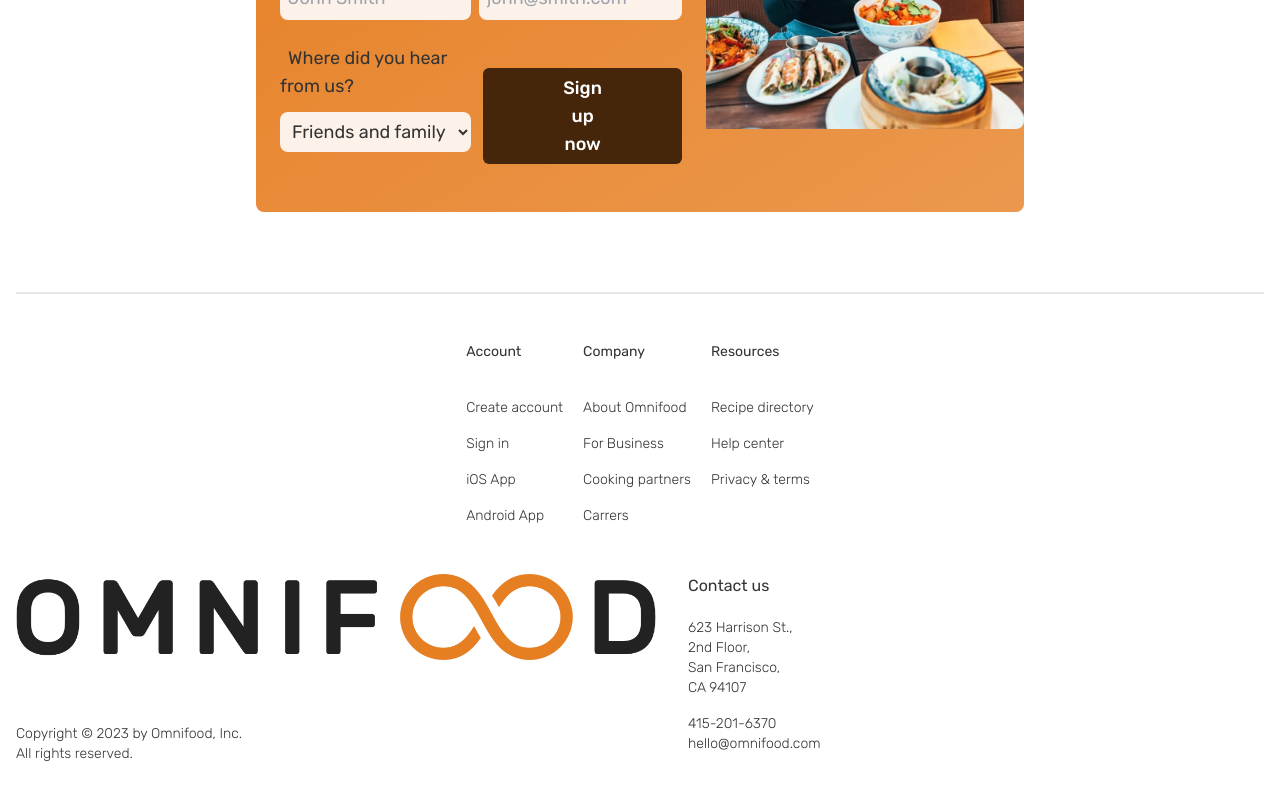
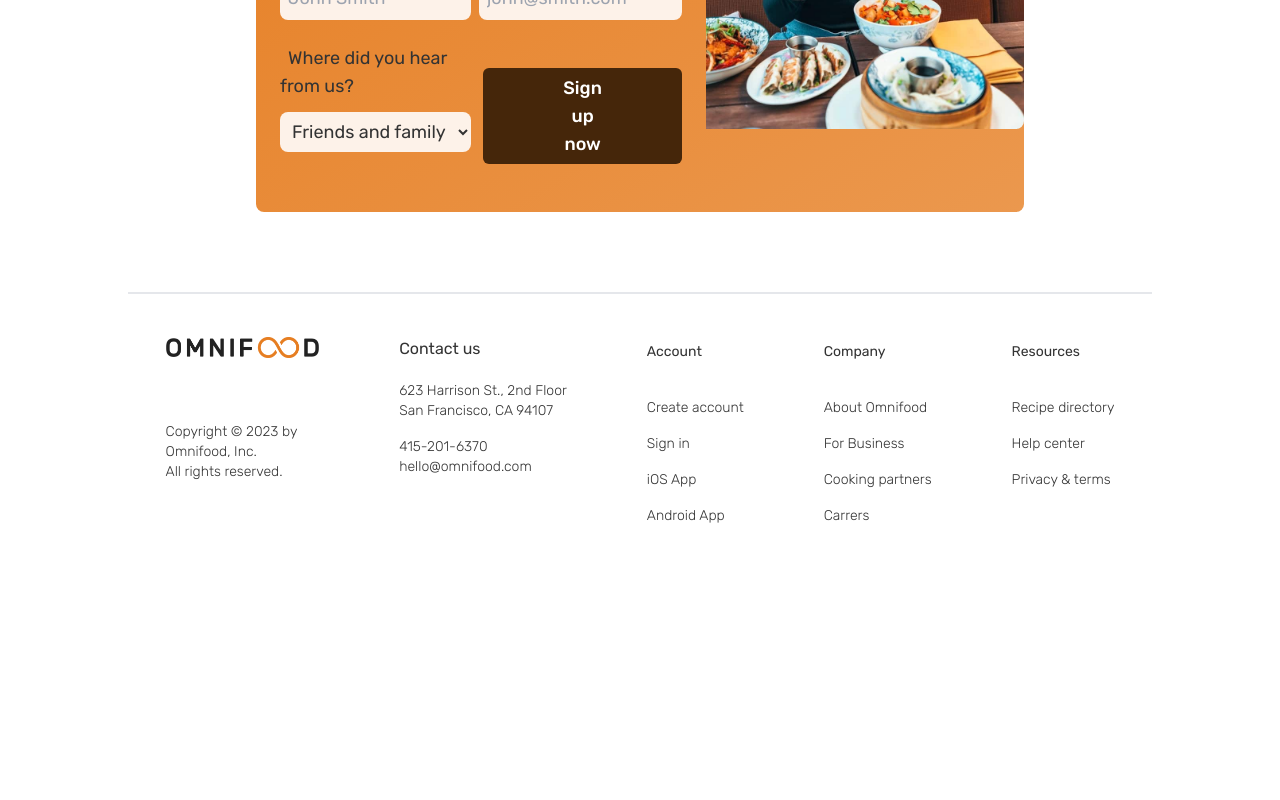
Before and after one commit to bojan09/omnifood, a React (Vite) app: page / in a window 1280 px wide. Shown: the part 6607-7407 px from the top of the page. After the commit the page ends 7261 px from the top, so only its background shows below. Built offline with nearby package versions, Linux system fonts and the light colour scheme.

Commit message:
Footer desktop complete

```diff
--- a/src/components/Footer.jsx
+++ b/src/components/Footer.jsx
@@ -5,9 +5,9 @@ import footerLogo from "../assets/omnifood-logo.png";
 
 const Footer = () => {
   return (
-    <div className="my-[5rem] border-t-2 mx-4">
+    <div className="my-[5rem] border-t-2 xs:w-[90vw] md:w-[80vw] mx-auto md:flex flex-row-reverse justify-center items-center md:gap-[5rem]">
       {/* Top container */}
-      <div className="flex justify-center my-[3rem] gap-5">
+      <div className="flex justify-center my-[3rem] gap-5 md:gap-[5rem]">
         {/* Account - container */}
         <div className="font-light text-sm flex flex-col gap-4">
           <h1 className="mb-5 font-normal">Account</h1>
@@ -36,9 +36,9 @@ const Footer = () => {
       </div>
 
       {/* Bottom container */}
-      <div className="flex gap-8">
+      <div className="flex gap-8 md:gap-[5rem] md:mb-[3rem] ">
         {/* Logo & Copyright - container */}
-        <a href="#" className="w-[50vw]">
+        <a href="#" className="w-[50vw] md:w-[12vw]">
           <img src={footerLogo} alt="logo" className="mb-[4rem]" />
           <p className="font-light text-sm flex flex-col gap-4">
             Copyright © 2023 by Omnifood, Inc. <br />
@@ -50,8 +50,8 @@ const Footer = () => {
           <h1 className="mb-5 font-normal">Contact us</h1>
           <div className="font-light text-sm flex flex-col gap-4">
             <p>
-              623 Harrison St., <br /> 2nd Floor,
-              <br /> San Francisco, <br /> CA 94107
+              623 Harrison St., 2nd Floor <br />
+              San Francisco, CA 94107
             </p>
             <p>
               415-201-6370 <br />
```
